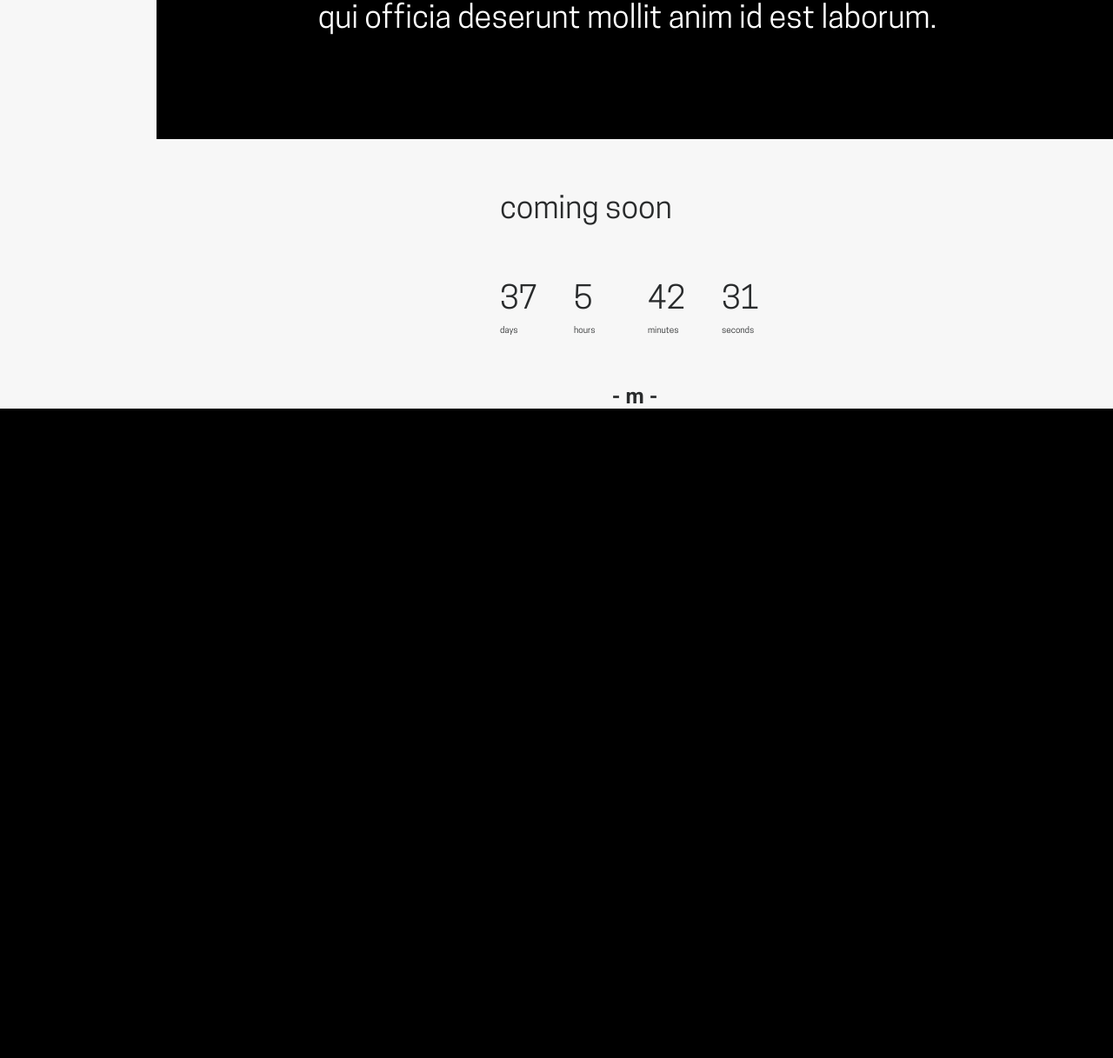
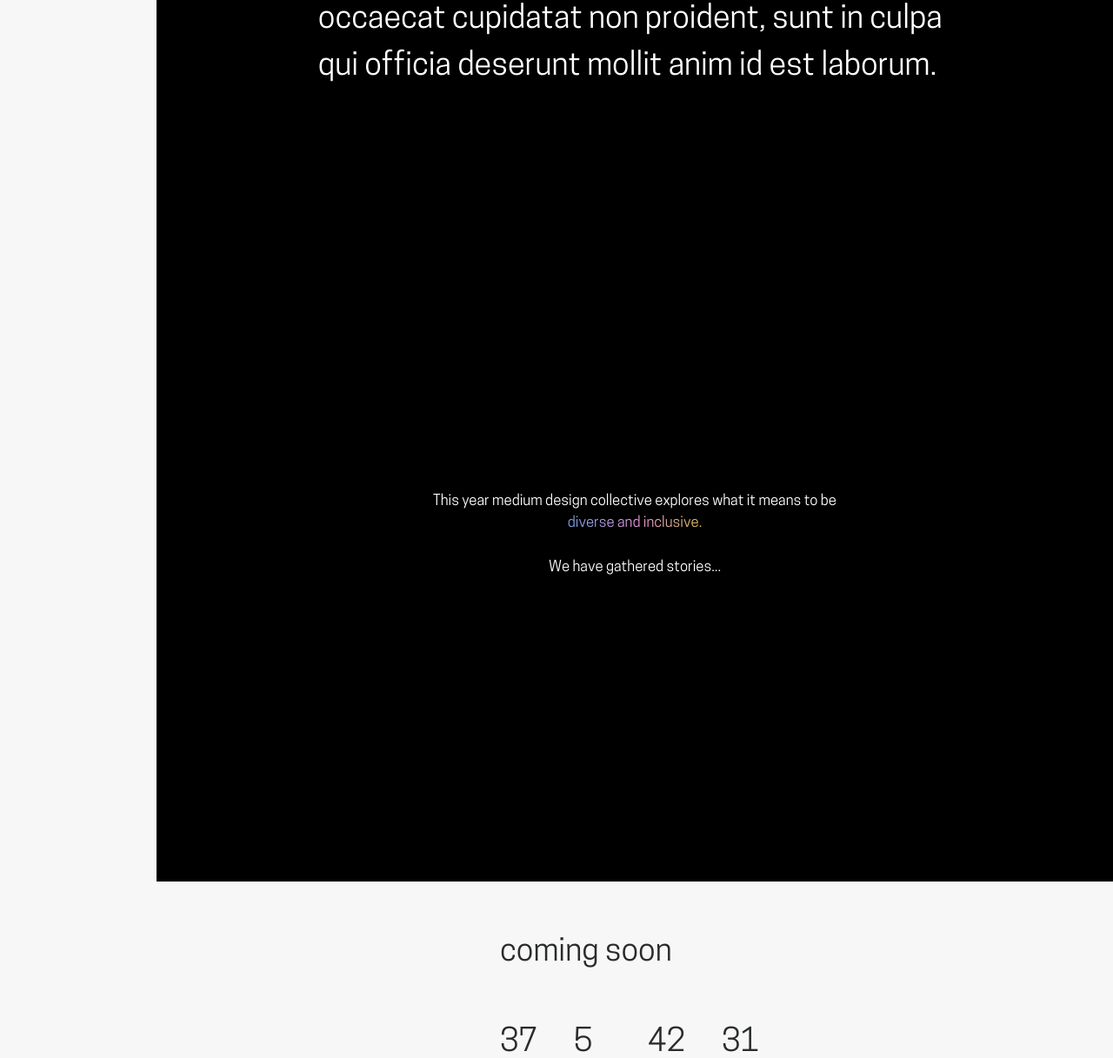
Before and after one commit to cornell-medium/django-backend, a Django app: a page that uses static/scss/d&i.scss in a window 1280 px wide. Shown: the part 1400-2617 px from the top of the page at 87% size. Before the commit the page ends 1870 px from the top, so only its background shows below. Run offline with Django 3.2, Linux system fonts and the light colour scheme; style sheets or scripts are compiled from the project's sources; parts of the project's set-up code (start-up, migrations or seed data) failed here and were passed over; some libraries are stand-ins or nearby versions.

Commit message:
removed video and added intro text

```diff
--- a/static/html/sections/d&i.html
+++ b/static/html/sections/d&i.html
@@ -9,11 +9,8 @@
 
 {% block content %}
 <div class="narrative">
+
   <div class="fullscreen-background">
-      <video autoplay loop muted class="fullscreen-background__video">
-          <source src="{% static 'videos/RAW.mp4' %}">
-      </video>
-      <div class="fullscreen-background__overlay"></div>
       <div class="fullscreen-background__text">
         <h1 class="narrative__title">diversity and inclusion</h1>
         <p>what does diversity and inclusion mean to you? <br/></p>
@@ -24,10 +21,22 @@
     <div class="row">
       <div class="col-md-1"></div>
       <div class="col-md-10 narrative__definition__text fade_in">
+        "
+        <br />
         Lorem ipsum dolor sit amet, consectetur adipiscing elit, sed do eiusmod tempor incididunt ut labore et dolore magna aliqua. Ut enim ad minim veniam, quis nostrud exercitation ullamco laboris nisi ut aliquip ex ea commodo consequat. Duis aute irure dolor in reprehenderit in voluptate velit esse cillum dolore eu fugiat nulla pariatur. Excepteur sint occaecat cupidatat non proident, sunt in culpa qui officia deserunt mollit anim id est laborum.
       </div>
       <div class="col-md-1"></div>
     </div>
+  </div>
+  <div class="fullscreen-background">
+      <div class="fullscreen-background__text intro">
+          This year medium design collective explores what it means to be
+
+          <div class = "holographic">diverse and inclusive.</div>
+          <br />
+          We have gathered stories...
+        <!-- <div class="arrow"></div> -->
+      </div>
   </div>
   <div class="narrative__countdown container">
     <div class="narrative__message row">
--- a/static/scss/d&i.scss
+++ b/static/scss/d&i.scss
@@ -1,3 +1,14 @@
+// .no-display {
+//     display: none;
+// }
+//
+// #hamburger {
+//     display: inherit;
+// }
+.fullscreen-background{
+    height: 100vh;
+    background-color: black;
+}
 .narrative {
   &__title::after {
     width:2.5%;
@@ -29,7 +40,18 @@
     font-size: 36px;
   }
 }
-
+.intro{
+    top: 50%;
+    width: 50%;
+    margin: auto;
+    color: white;
+    font-size: 120%;
+}
+.holographic{
+    background: linear-gradient(to right, #41a8e7 40%, #e595e0 50%, #dace1b 60%);
+    color: transparent;
+    background-clip: text;
+}
 // fade
 .fade_in {
   opacity: 0;
```
